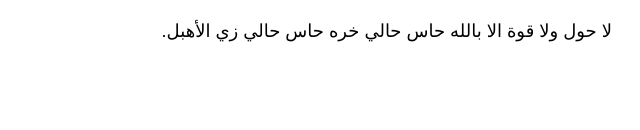
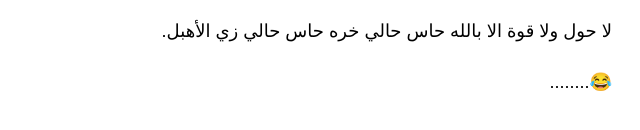
Before and after one commit to MeaninglessUsername1/RandomURLname, a plain HTML site: page index.html in a window 1280 px wide. Shown: the part 434-564 px from the top of the page, 640-1280 px from the left. Drawn offline with Linux system fonts and the light colour scheme.

Commit message:
Update index.html

```diff
--- a/index.html
+++ b/index.html
@@ -37,5 +37,7 @@
 
 </p>لا حول ولا قوة الا بالله حاس حالي خره حاس حالي زي الأهبل.</p>
 
+<p>😂........</p>
+
 </body>
 </html>
```
